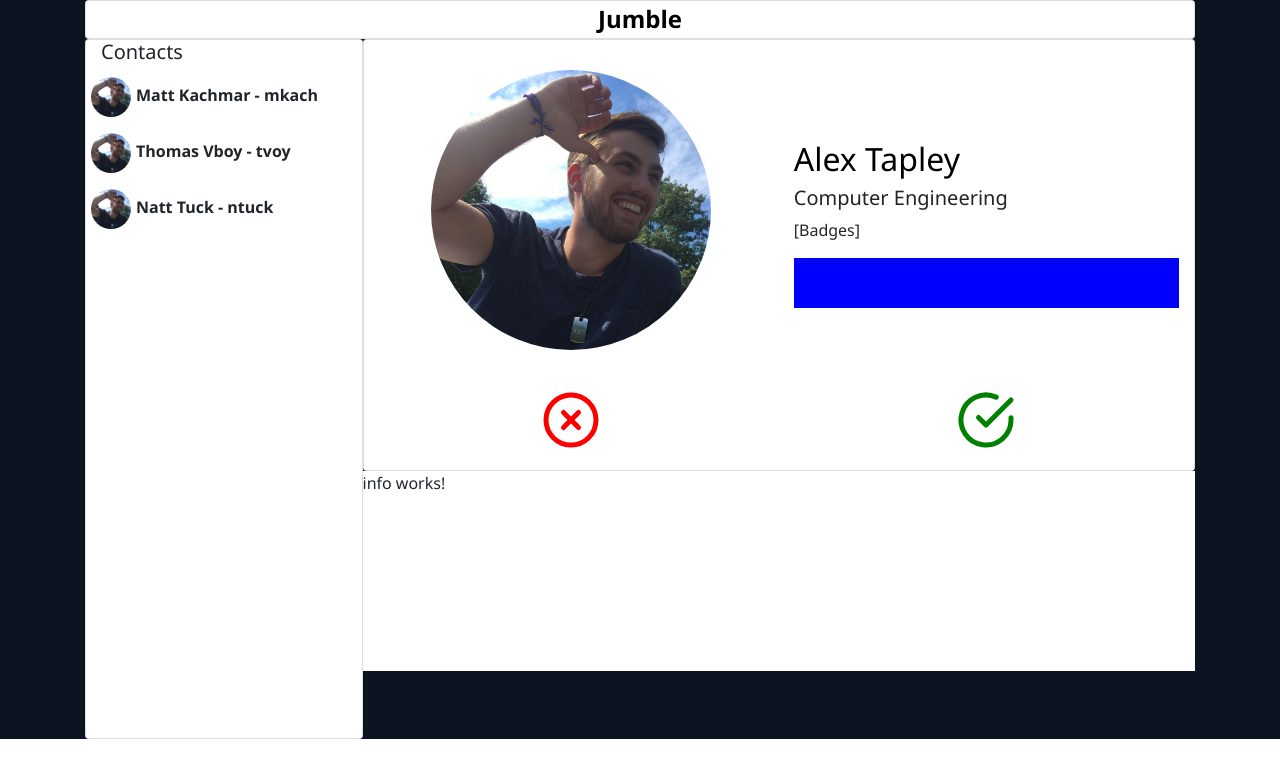
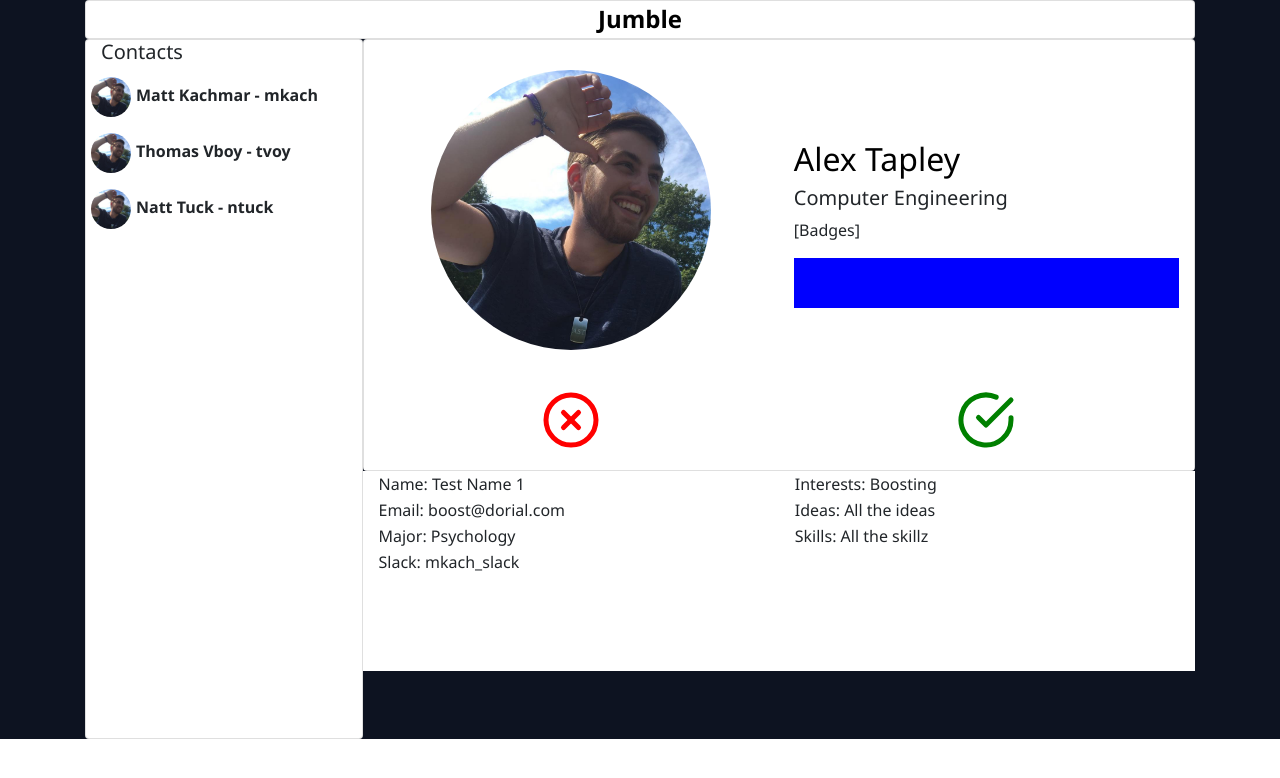
Before and after one commit to Nineluj/Jumble, an Angular app in the folder frontend/jouble-frontend/: page / in a window 1280 px wide. Shown: the top 778 px of the page. Built offline with nearby package versions, Linux system fonts and the light colour scheme; some icons are missing.

Commit message:
Added a CurrentCardDataService

```diff
--- a/frontend/jouble-frontend/src/app/info/info.component.html
+++ b/frontend/jouble-frontend/src/app/info/info.component.html
@@ -1,7 +1,35 @@
 <div class="info">
-<div style="height: 200px">
-<p>
-  info works!
-</p>
+<div class="container" style="height: 200px">
+  <div class="row">
+  <div class="col-lg-6">
+    <table>
+      <tr>
+        <td>Name: {{name}}</td>
+      </tr>
+      <tr>
+        <td>Email: {{email}}</td>
+      </tr>
+      <tr>
+        <td>Major: {{major}}</td>
+      </tr>
+      <tr>
+        <td>Slack: {{slack}}</td>
+      </tr>
+    </table>
+  </div>
+  <div class="col-lg-6">
+    <table>
+        <tr>
+          <td>Interests: Boosting</td>
+        </tr>
+        <tr>
+          <td>Ideas: All the ideas</td>
+        </tr>
+        <tr>
+          <td>Skills: All the skillz</td>
+        </tr>
+    </table>
+    </div>
+    </div>
 </div>
 </div>
--- a/frontend/jouble-frontend/src/app/info/info.component.ts
+++ b/frontend/jouble-frontend/src/app/info/info.component.ts
@@ -1,4 +1,6 @@
 import { Component, OnInit } from '@angular/core';
+import { SampleData, User } from 'app/userService';
+import { CurrentCardDataService } from 'app/services/current-card-data.service';
 
 @Component({
   selector: 'app-info',
@@ -7,9 +9,21 @@ import { Component, OnInit } from '@angular/core';
 })
 export class InfoComponent implements OnInit {
 
-  constructor() { }
+  private name: string;
+  private email: string;
+  private major: string;
+  private slack: string;
+
+  private contacts: User[];
+  constructor(private currentCardData: CurrentCardDataService) {
+    this.contacts = new SampleData().getContacts();
+  }
 
   ngOnInit() {
+    this.name = this.currentCardData.getFirstName();//this.contacts[0].firstName;
+    this.email = this.currentCardData.getEmail();//"email@email.com";
+    this.major = this.currentCardData.getMajor();//"CE - TEST";
+    this.slack = this.currentCardData.getSlack();//this.contacts[0].slackUsername;
   }
 
 }
--- /dev/null
+++ b/frontend/jouble-frontend/src/app/services/current-card-data.service.ts
@@ -0,0 +1,44 @@
+import { Injectable } from '@angular/core';
+
+@Injectable({
+  providedIn: 'root'
+})
+
+// This class represents the data for the user currently on top
+// of the card stack. When the checkmark or X is clicked, we will make
+// an ajax call from the swipe comonent to Matt's endpoint that returns
+// the next user data JSON. Our callback function will update the data in
+// this service (and components looking at this service will display the new data).
+export class CurrentCardDataService {
+
+  private firstName: string;
+  private lastName: string;
+  private email: string;
+  private major; string;
+  private slack: string;
+  private interests: string;
+  private ideas: string;
+  private skills: string;
+  private picture: HTMLImageElement;
+
+  constructor() {
+    // For testing only.
+    this.firstName = "Test Name 1";
+    this.email = "boost@dorial.com";
+    this.major = "Psychology";
+    this.slack = "mkach_slack";
+  }
+
+  getFirstName(): string {
+    return this.firstName;
+  }
+  getEmail(): string {
+    return this.email;
+  }
+  getMajor(): string {
+    return this.major;
+  }
+  getSlack(): string {
+    return this.slack;
+  }
+}
```
Also changed, not shown: 2 other files (tests, documents, lock files or other folders).
